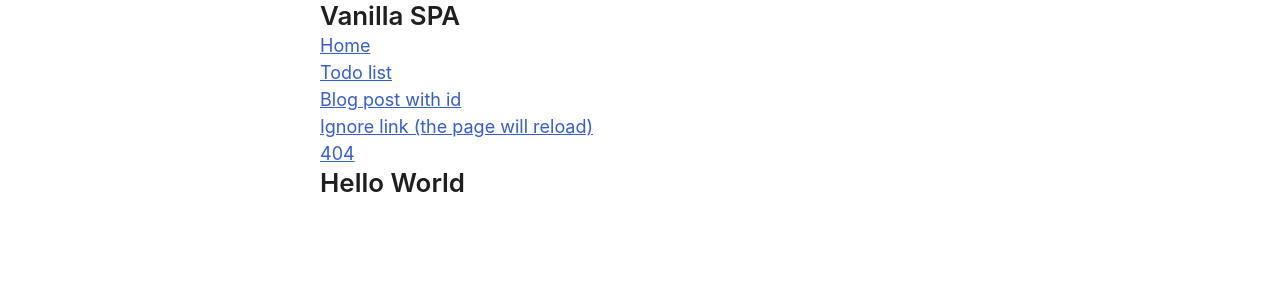
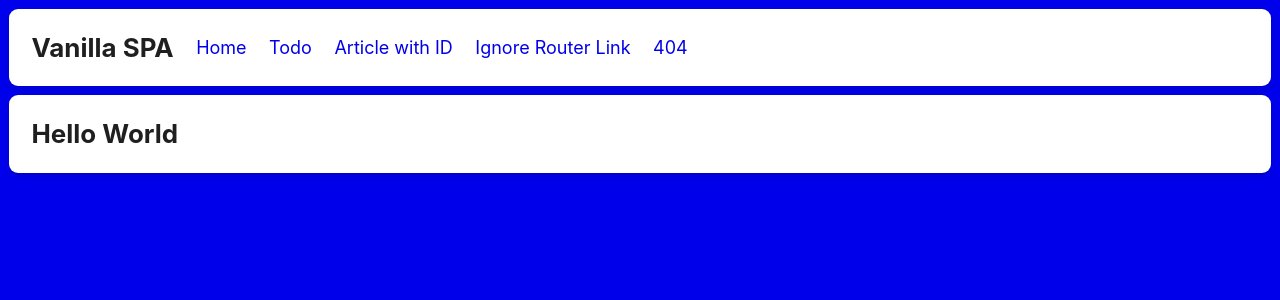
Before and after one commit to johannschopplich/plain-spa, a PHP site: page / in a window 1280 px wide. Shown: the top 300 px of the page. Run offline with PHP 8.4, Linux system fonts and the light colour scheme.

Commit message:
New layout and better sectioned HTML

```diff
--- a/css/main.css
+++ b/css/main.css
@@ -1,7 +1,38 @@
 :root {
+  --color-primary: hsl(240, 100%, 46%);
+  --color-primary-hover: hsl(240, 100%, 51%);
+  --color-primary-active: hsl(240, 100%, 56%);
+  --color-primary-a50: hsla(240, 100%, 46%, 0.5);
+  --color-background: var(--color-primary);
   --font-family-base: "Inter", system-ui, sans-serif, "Apple Color Emoji", "Segoe UI Emoji";
+  --radius: 0.5em;
 }
 
-a:not([class]) {
-  text-decoration: underline;
+body {
+  padding: var(--space-xs);
 }
+
+header .title {
+  margin-right: var(--component-spacer);
+}
+
+@media (min-width: 640px) {
+  header.box {
+    display: flex;
+    align-items: center;
+  }
+
+  nav ul {
+    display: flex;
+    list-style: none;
+    padding: 0;
+  }
+}
+
+.mb-xs {
+  margin-bottom: var(--space-xs);
+}
+
+.title {
+  font-weight: 700;
+}
--- a/js/App.js
+++ b/js/App.js
@@ -2,22 +2,22 @@ import { html } from './modules/sinuous/index.js'
 
 export default view => html`
   <${Header} />
-  <main class="container is-sm">
+  <main class="box block is-" data-theme="light">
     ${view}
   </main>
 `
 
 const Header = () => html`
-  <header class="container is-sm pb-l">
-    <h1 class="title text-4 py-m">Vanilla SPA</h1>
-    <section>
-      <ul class="p-m bg-contrast-lowest">
+  <header class="box mb-xs" data-theme="light">
+    <p class="title text-4">Vanilla SPA</p>
+    <nav>
+      <ul class="flow-h">
         <li><a href="/">Home</a></li>
-        <li><a href="/todo">Todo list</a></li>
-        <li><a href="/blog/post-with-name">Blog post with id</a></li>
-        <li><a href="/any-link" data-ignore-router>Ignore link (the page will reload)</a></li>
+        <li><a href="/todo">Todo</a></li>
+        <li><a href="/blog/post-with-name">Article with ID</a></li>
+        <li><a href="/any-link" data-ignore-router>Ignore Router Link</a></li>
         <li><a href="/not-found">404</a></li>
       </ul>
-    </section>
+    </nav>
   </header>
 `
--- a/js/components/Home.js
+++ b/js/components/Home.js
@@ -1,7 +1,7 @@
 import { html } from '../modules/sinuous/index.js'
 
 const HelloMessage = ({ name }) => html`
-  <h2 class="title text-4">Hello ${name}</h2>
+  <h1 class="title text-4">Hello ${name}</h1>
 `
 
 export const Home = () => html`
--- a/js/components/NotFound.js
+++ b/js/components/NotFound.js
@@ -1,5 +1,5 @@
 import { html } from '../modules/sinuous/index.js'
 
 export const NotFound = () => html`
-  <h2 class="title text-4">Not Found</h2>
+  <h1 class="title text-4">Not Found</h1>
 `
--- a/js/components/Post.js
+++ b/js/components/Post.js
@@ -1,5 +1,6 @@
 import { html } from '../modules/sinuous/index.js'
 
 export const Post = props => html`
-  <h2 class="title text-4">Post ${JSON.stringify(props)}</h2>
+  <h1 class="title text-4">Post</h1>
+  <p>${JSON.stringify(props)}</p>
 `
--- a/js/components/Todo.js
+++ b/js/components/Todo.js
@@ -13,18 +13,19 @@ export const TodoApp = () => {
 
   const view = html`
     <div>
-      <h2 class="title text-4">Todo List</h2>
+      <h1 class="title text-4">Todo List</h1>
       <${TodoList} items=${items} />
       <form onsubmit=${handleSubmit}>
-        <label htmlFor="new-todo">
+        <label class="label" htmlFor="new-todo">
           What needs to be done?
         </label>
         <input
           id="new-todo"
+          class="control mb-xs"
           onchange=${e => text(e.target.value)}
           value=${text}
         />
-        <button>
+        <button class="button is-text">
           Add #${() => items().length + 1}
         </button>
       </form>
```
